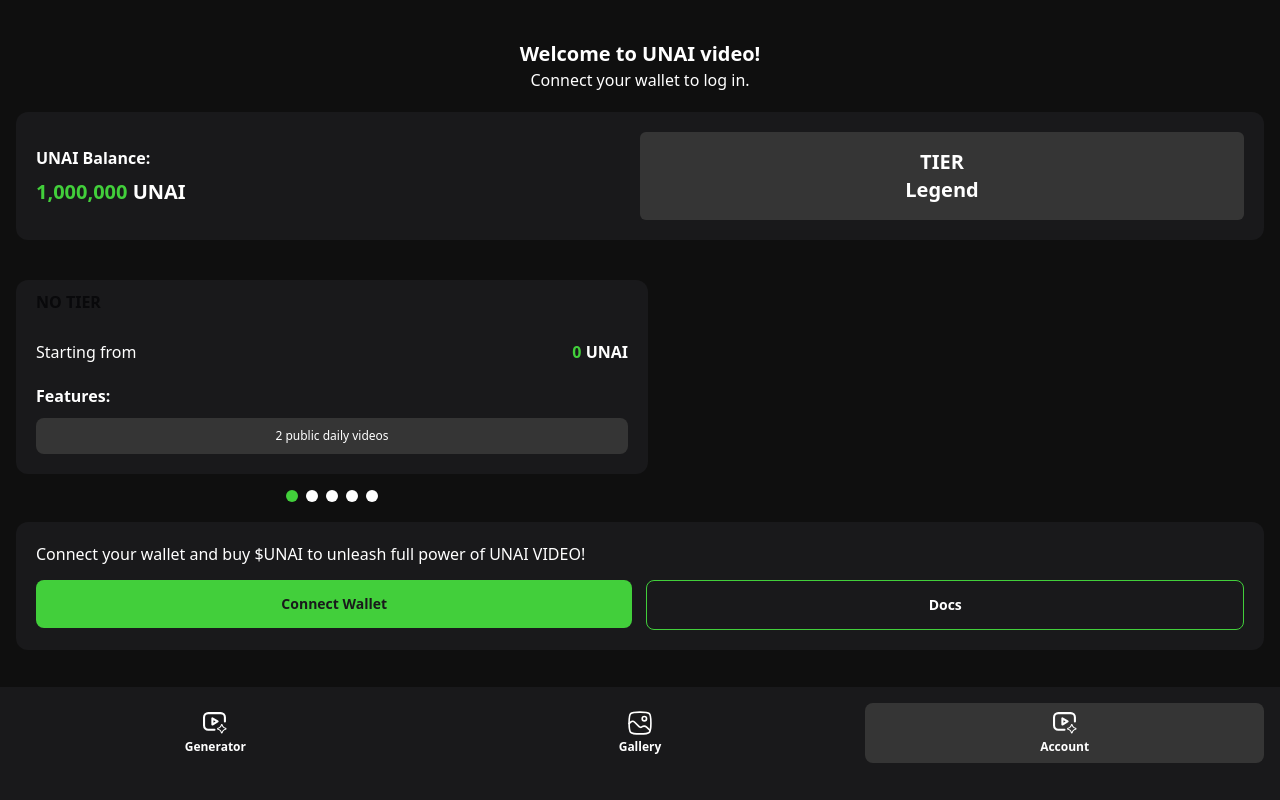
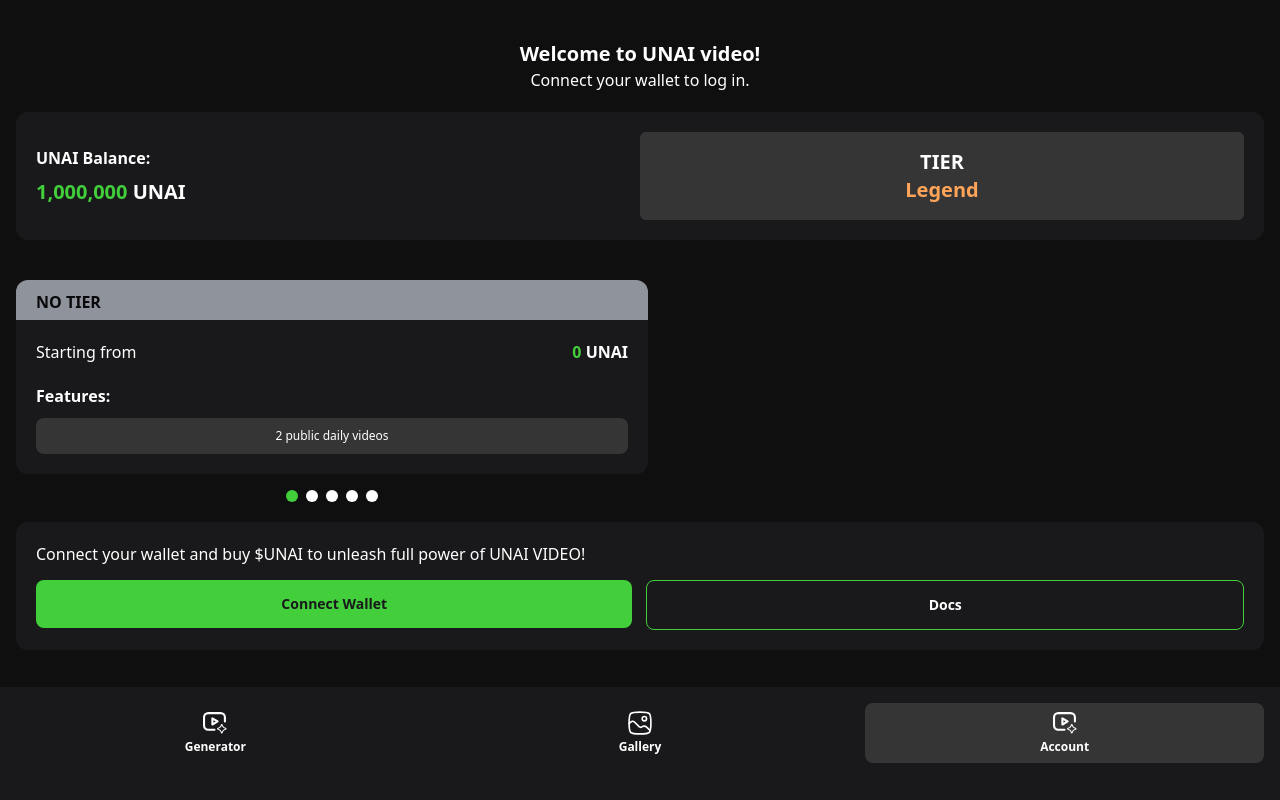
Before and after one commit to root9464/NextJs_UnaiVideo, a Next.js app: page /account in a window 1280 px wide. Built offline with nearby package versions, Linux system fonts and the light colour scheme.

Commit message:
fix coloryze

```diff
--- a/src/components/Carousel.tsx
+++ b/src/components/Carousel.tsx
@@ -1,6 +1,5 @@
 'use client';
 
-import { calculateColor } from '@/modules/Account/func/funcs';
 import { Tier } from '@/shared/types/types';
 import { motion, useMotionValue } from 'motion/react';
 import { Dispatch, SetStateAction, useEffect, useState } from 'react';
@@ -21,6 +20,17 @@
   mass: 3,
   stiffness: 400,
   damping: 50,
+};
+
+const calculateBgColor = (tier: Tier) => {
+  const colors = {
+    null: 'bg-[#8E939C]',
+    Pioneer: 'bg-[#54E584]',
+    Champion: 'bg-[#79CEFF]',
+    Hero: 'bg-[#BD6DFF]',
+    Legend: 'bg-[#FFA459]',
+  };
+  return colors[tier as keyof typeof colors] || colors.null;
 };
 
 export const SwipeCarousel = ({ blockContent }: { blockContent: CarouselProps[] }) => {
@@ -85,7 +95,7 @@
           style={{ transform: 'none' }}
           className={`relative flex h-full w-full shrink-0 flex-col rounded-xl bg-uiDarkGray`}
         >
-          <div className={`h-10 w-full rounded-t-xl px-5 py-2.5 text-uiBlack bg-${calculateColor(value.tier)}`}>
+          <div className={`h-10 w-full rounded-t-xl px-5 py-2.5 text-uiBlack ${calculateBgColor(value.tier)}`}>
             <p className='text-base font-semibold'>{value.headerText}</p>
           </div>
 
--- a/src/modules/Account/components/TIers.tsx
+++ b/src/modules/Account/components/TIers.tsx
@@ -1,9 +1,18 @@
-'use client';
 import { Tier } from '@shared/types/types';
-import { calculateColor } from '../func/funcs';
+
+const calculateTextColor = (tier: Tier) => {
+  const colors = {
+    null: 'text-[#8E939C]',
+    Pioneer: 'text-[#54E584]',
+    Champion: 'text-[#79CEFF]',
+    Hero: 'text-[#BD6DFF]',
+    Legend: 'text-[#FFA459]',
+  };
+  return colors[tier as keyof typeof colors] || colors.null;
+};
 
 export const TiersBlock = ({ tier, unaiTokens }: { tier: Tier; unaiTokens: number }) => {
-  const tierColor = calculateColor(tier);
+  const tierColor = calculateTextColor(tier);
   return (
     <div className='grid h-fit w-full grid-cols-2 rounded-xl bg-uiDarkGray p-5'>
       <div className='flex h-full w-full flex-col justify-center gap-y-2'>
@@ -15,7 +24,7 @@
       <div className='rounded-[6px] bg-uiPrimaryLightGray p-4 text-center'>
         {tier ? (
           <p className='flex flex-col text-xl font-semibold'>
-            TIER <span className={`text-${tierColor}`}>{tier}</span>
+            TIER <span className={`${tierColor}`}>{tier}</span>
           </p>
         ) : (
           <p className='text-xl font-semibold'>NO TIER</p>
--- a/src/modules/Account/func/funcs.ts
+++ /dev/null
@@ -1,12 +0,0 @@
-import { Tier } from '@shared/types/types';
-
-export const calculateColor = (tier: Tier) => {
-  const colors = {
-    null: '[#8E939C]',
-    Pioneer: '[#54E584]',
-    Champion: '[#79CEFF]',
-    Hero: '[#BD6DFF]',
-    Legend: '[#FFA459]',
-  };
-  return colors[tier as keyof typeof colors] || colors.null;
-};
```
